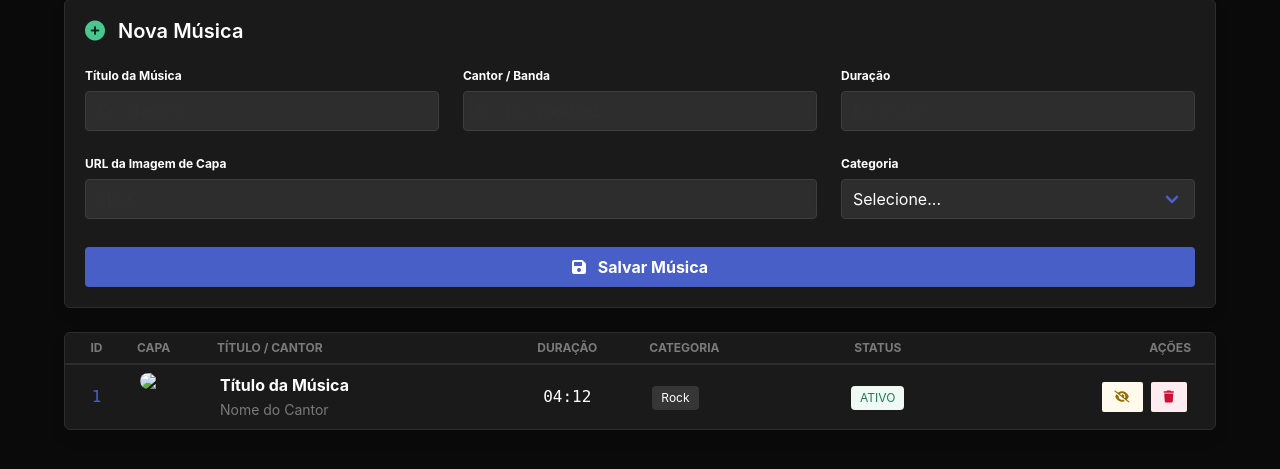
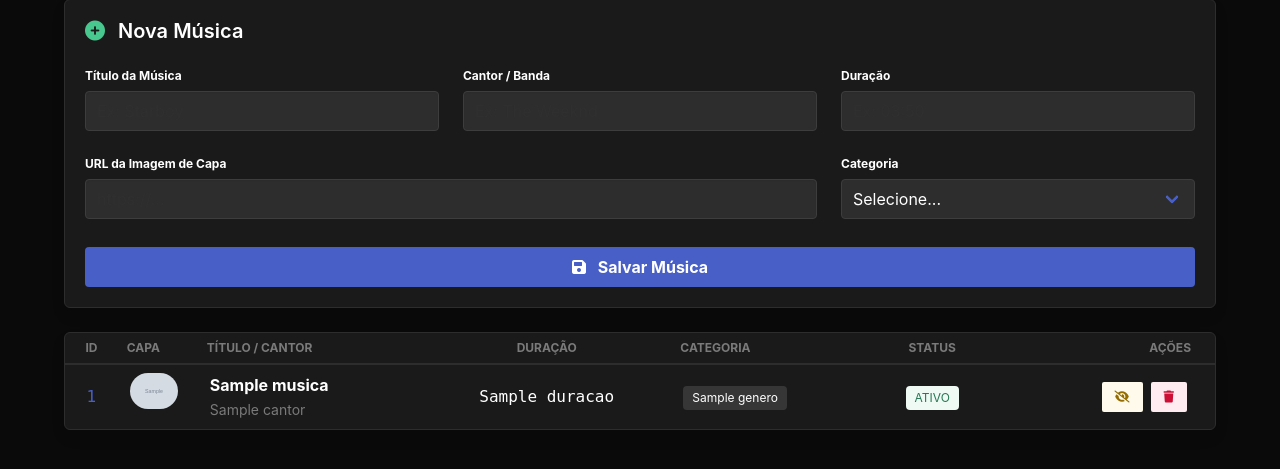
Before and after one commit to Ana-Machioni/moontube, a Flask app: template templates/administracao.html in a window 1280 px wide. Shown: the part 149-618 px from the top of the page. Run offline with Flask 3, Linux system fonts and the light colour scheme; the template is opened without the code that fills it: most values are stand-ins (such as "Sample title", 1, 10 or a date in 2020); grey boxes marked "Sample" are stand-in pictures; some libraries are stand-ins or nearby versions.

Commit message:
add:fazendo o model para facilitar, admin e o selecione

```diff
--- a/app.py
+++ b/app.py
@@ -1,5 +1,7 @@
 from flask import Flask, render_template
 import mysql.connector
+from model.musica import recuperar_musicas
+from model.genero import recuperar_generos
 
 
 app = Flask (__name__)
@@ -7,33 +9,20 @@ app = Flask (__name__)
 @app.route("/home", methods=["GET"])
 @app.route("/")
 def pagina_principal():
+    # recuperando as musicas
+    musicas = recuperar_musicas()
+    # recuperando os generos
+    generos = recuperar_generos()
+    # mostrando a pagina
+    return render_template("principal.html", musicas = musicas, generos = generos)
 
-    #Conectando no bd
-    conexao = mysql.connector.connect(
-        host="localhost",
-        port=3306,
-        user="root",
-        password="root",
-        database="Musica"
-    )
-
-    #Criando o cursor
-    cursor = conexao.cursor(dictionary=True)
-
-    #Executando a consultando
-    cursor.execute("SELECT codigo, cantor, duracao, nome, url_imagem, nome_genero FROM musica;")
-
-    #rec os dados
-    musicas =  cursor.fetchall()
-
-    #fechando a conexao
-    conexao.close()
-
-    #recuperando os dados do genero
-    generos = cursos.fetchall()
-
-
-    return render_template("principal.html", musicas = musicas, gereros = generos),
+@app.route("/admin")
+def pag_admin():
+    # recuperando as muicas
+    musicas = recuperar_musicas()
+    generos = recuperar_generos()
+    # mostrando a pagina
+    return render_template ("administracao.html", musicas = musicas, generos = generos )
 
 if __name__ == "__main__":
     app.run(debug=True)
--- a/templates/administracao.html
+++ b/templates/administracao.html
@@ -91,11 +91,12 @@
                             <label class="label is-small">Categoria</label>
                             <div class="control is-expanded">
                                 <div class="select is-fullwidth">
+                                    {% for genero in generos %}
                                     <select>
                                         <option>Selecione...</option>
-                                        <option>Rock</option>
-                                        <option>Pop</option>
+                                        <option>{{genero.nome}}</option>
                                     </select>
+                                    {% endfor %}
                                 </div>
                             </div>
                         </div>
@@ -121,19 +122,20 @@
                     </tr>
                 </thead>
                 <tbody>
+                    {%  for musica in musicas %}
                     <tr>
                         <td class="has-text-centered has-text-link is-family-monospace">1</td>
                         <td style="width: 80px;">
                             <figure class="image is-48x48">
-                                <img src="https://via.placeholder.com/48" class="is-rounded" style="object-fit: cover;">
+                                <img src="{{musica.url_imagem}}" class="is-rounded" style="object-fit: cover;">
                             </figure>
                         </td>
                         <td>
-                            <strong class="has-text-white">Título da Música</strong><br>
-                            <small class="has-text-grey">Nome do Cantor</small>
+                            <strong class="has-text-white">{{ musica.nome }}</strong><br>
+                            <small class="has-text-grey">{{ musica.cantor }}</small>
                         </td>
-                        <td class="is-family-monospace has-text-centered">04:12</td>
-                        <td><span class="tag is-dark">Rock</span></td>
+                        <td class="is-family-monospace has-text-centered">{{musica.duracao}}</td>
+                        <td><span class="tag is-dark">{{musica.genero}}</span></td>
                         <td class="has-text-centered">
                             <span class="tag is-success is-light">ATIVO</span>
                         </td>
@@ -145,6 +147,7 @@
                                 <button class="button is-small is-danger is-light" title="Excluir">
                                     <i class="fa-solid fa-trash"></i>
                                 </button>
+                                {% endfor %}
                             </div>
                         </td>
                     </tr>
```
Also changed, not shown: database/conexao.py (added, +18 -0 lines), migrates/dados.sql (added, +18 -0 lines), migrates/estruturabd.sql (+16 -17 lines), migrates/musica.sql (deleted, +0 -17 lines), model/genero.py (added, +14 -0 lines), model/musica.py (added, +18 -0 lines), templates/principal.html (+6 -5 lines).
